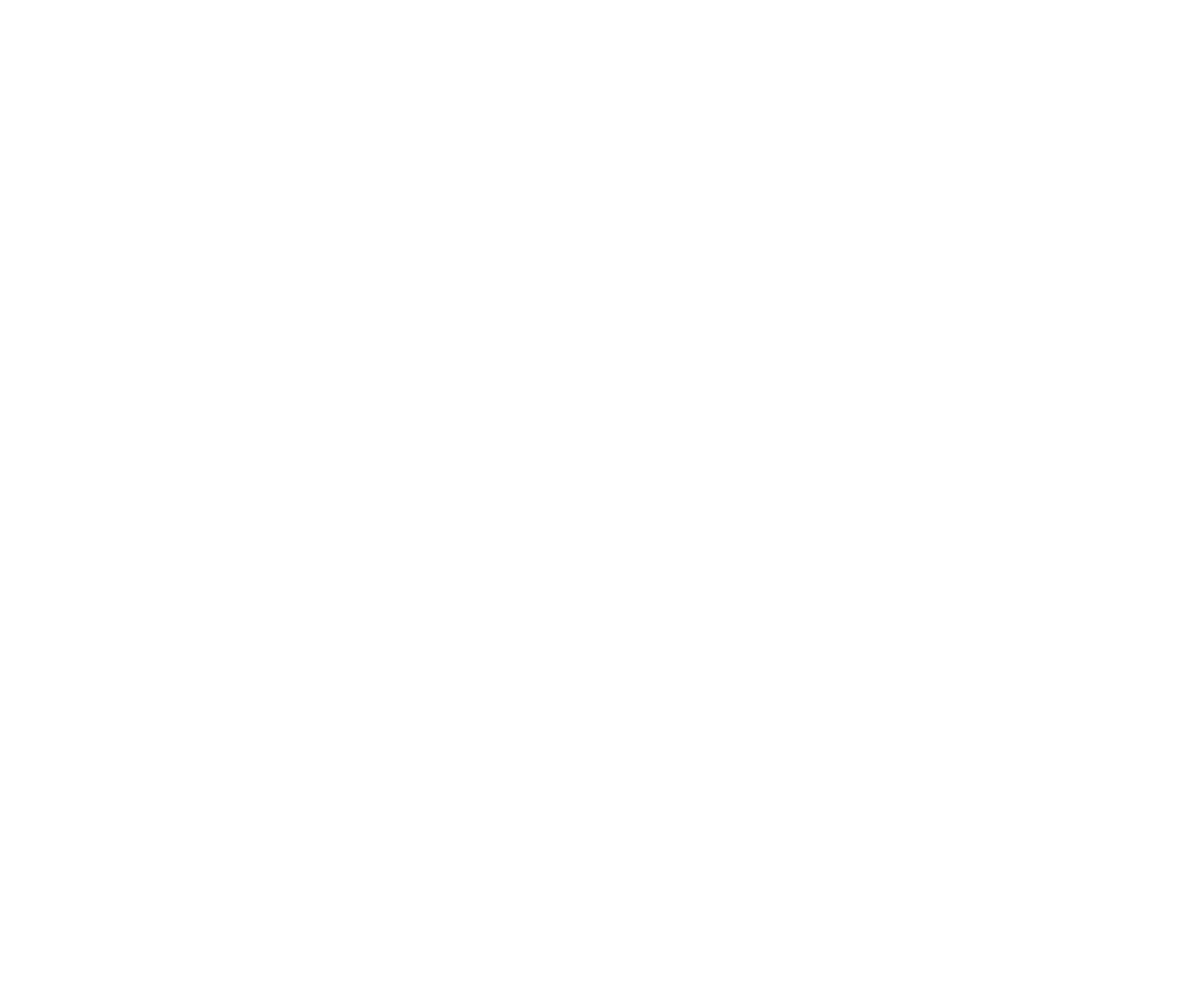
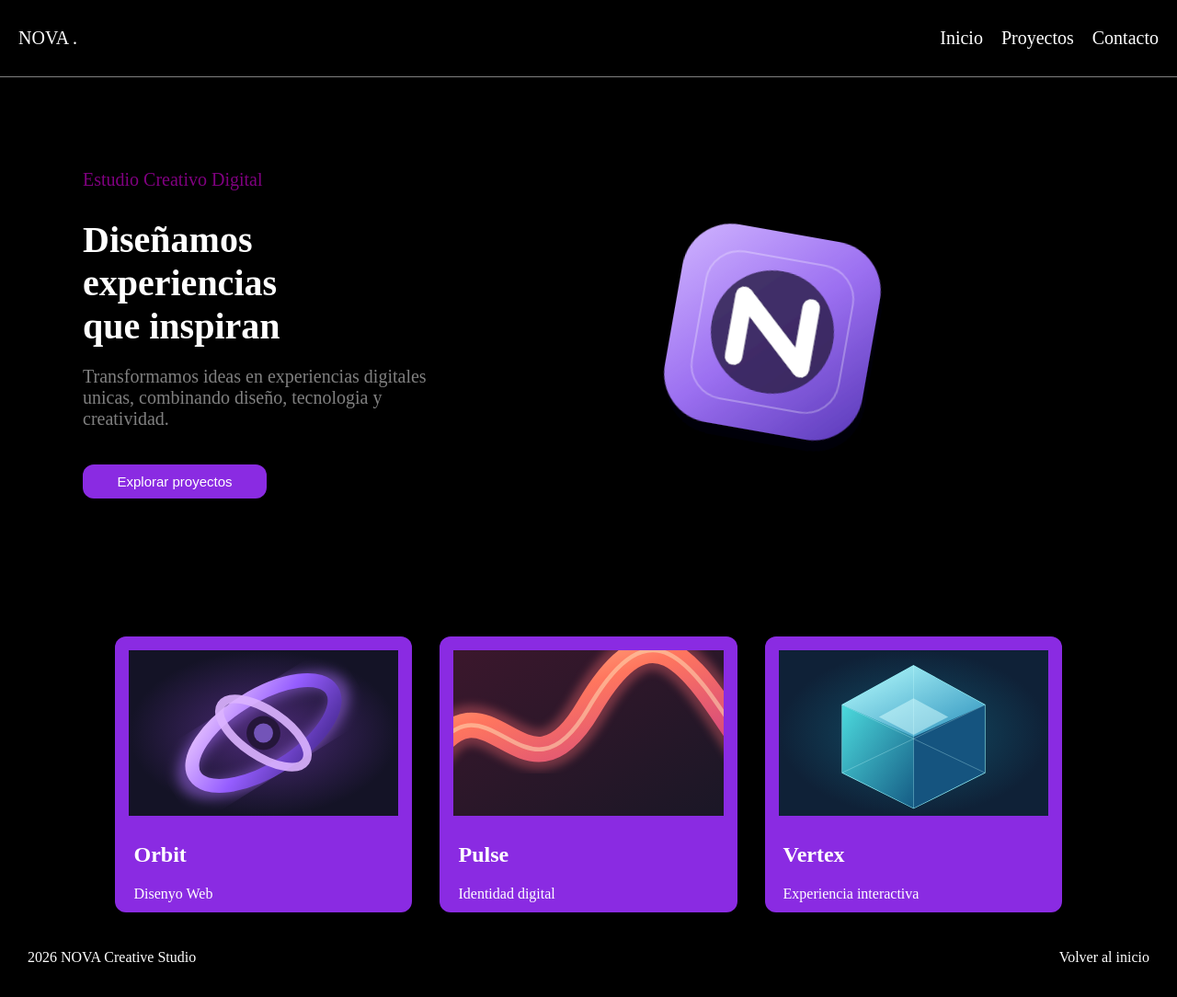
Before and after one commit to bernabeuromeroivan/examen_css, a plain HTML site: page index.html in a window 1280 px wide. Shown: the whole page at 92% size. Before the commit the page ends 800 px from the top, so only its background shows below. Drawn offline with Linux system fonts and the light colour scheme.

Commit message:
Casi hecho el ordenador

```diff
--- a/index.css
+++ b/index.css
@@ -0,0 +1,156 @@
+*{
+    box-sizing: border-box;
+    margin: 0;
+    padding: 0;
+}
+
+.container{
+    display: flex;
+    justify-self: center;
+    flex-direction: column;
+    background-color: black;
+}
+
+.menu{
+    display: flex;
+    align-items: center;
+    width: 1300px;
+    background-color: black;
+    justify-content: space-between;
+    padding: 30px;
+    color: white;
+    font-size: 20px;
+    border-bottom: 1px solid grey;
+}
+
+.lista{
+    display: flex;
+    list-style: none;
+    gap: 20px;
+}
+
+.lista li a:hover{
+    text-decoration: underline;
+    cursor: pointer;
+    color: purple;
+}
+
+.lista li a{
+    text-decoration: none;
+    color: white;
+}
+
+.texto{
+    display: flex;
+    flex-direction: column;
+    padding: 100px;
+    padding-top: 100px;
+    width: 600px;
+}
+
+.medio{
+    display: flex;
+    align-items: center;
+}
+
+.medio img{
+    width: 300px;
+    transform: rotate(10deg);
+    margin-left: 100px;
+}
+
+.estudio{
+    font-size: 20px;
+    padding-bottom: 30px;
+    color: purple;
+}
+
+.titulo{
+    font-size: 40px;
+    color: white;
+    width: 250px;
+}
+
+.span1{
+    font-size: 20px;
+    color: grey;
+    padding-top: 20px;
+    padding-bottom: 20px;
+}
+
+.boton{
+    width: 200px;
+    padding: 10px;
+    background-color: blueviolet;
+    border-radius: 12px;
+    border: none;
+    color: white;
+    font-size: 15px;
+    transition: 400ms;
+}
+
+.boton:hover{
+    background-color: darkorchid;
+    transform: scale(1.1);
+    transition: 400ms;
+    cursor: pointer;
+}
+
+.tarjetas{
+    display: flex;
+    align-items: center;
+    justify-content: center;
+    padding-top: 50px;
+    gap: 30px;
+}
+
+.tarjeta{
+    background-color: blueviolet;
+    height: 300px;
+    border-radius: 12px;
+    cursor: pointer;
+    transition: 2s;
+}
+
+.tarjeta:hover{
+    transition: 2s;
+    transform: translateY(-10px);
+}
+
+.tarjeta img:hover{
+    animation: escalar 1s infinite;
+}
+
+@keyframes escalar{
+    100%{
+        transform: scale(1.1);
+    }
+}
+
+.tarjeta img{
+    height: 200px;
+    padding: 15px;
+    padding-bottom: 5px;
+}
+
+.tarjeta h2{
+    padding: 20px;
+    color: white;
+}
+
+.tarjeta span{
+    padding: 20px;
+    color: white;
+}
+
+footer{
+    display: flex;
+    color: white;
+    justify-content: space-between;
+    margin: 40px;
+}
+
+footer span a{
+    text-decoration: none;
+    color: white;
+}
--- a/index.html
+++ b/index.html
@@ -3,9 +3,58 @@
 <head>
     <meta charset="UTF-8">
     <meta name="viewport" content="width=device-width, initial-scale=1.0">
+    <link rel="stylesheet" href="index.css">
     <title>Examen - CSS</title>
 </head>
 <body>
-
+    <div class="container">
+        <header class="encabezado">
+            <nav class="menu">
+                <div class="logo">
+                    <span>NOVA .</span>
+                </div>
+                <div class="navegacion">
+                    <ul class="lista">
+                        <li><a href="#">Inicio</a></li>
+                        <li><a href="#">Proyectos</a></li>
+                        <li><a href="#">Contacto</a></li>
+                    </ul>
+                </div>
+            </nav>
+        </header>
+        <section class="medio">
+            <section class="texto">
+                <span class="estudio">Estudio Creativo Digital</span>
+                <h1 class="titulo">Diseñamos experiencias que inspiran</h1>
+                <span class="span1">Transformamos ideas en experiencias digitales unicas, combinando diseño, tecnologia y creatividad.</span>
+                <span class="trabajo">Nuestro trabajo</span>
+                <button class="boton">Explorar proyectos</button>
+            </section>
+            <section class="imagen_moviendose">
+                <img src="nova-emblema.svg" alt="">
+            </section>
+        </section>
+        <section class="tarjetas">
+            <div class="tarjeta">
+                <img src="orbit.svg" alt="">
+                <h2>Orbit</h2>
+                <span>Disenyo Web</span>
+            </div>
+            <div class="tarjeta">
+                <img src="pulse.svg" alt="">
+                <h2>Pulse</h2>
+                <span>Identidad digital</span>
+            </div>
+            <div class="tarjeta">
+                <img src="vertex.svg" alt="">
+                <h2>Vertex</h2>
+                <span>Experiencia interactiva</span>
+            </div>
+        </section>
+        <footer>
+            <span>2026 NOVA Creative Studio</span>
+            <span><a href="#">Volver al inicio</a></span>
+        </footer>
+    </div>
 </body>
 </html>
```
